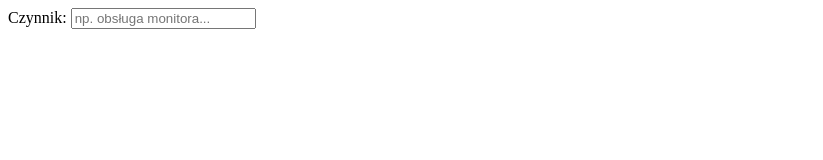
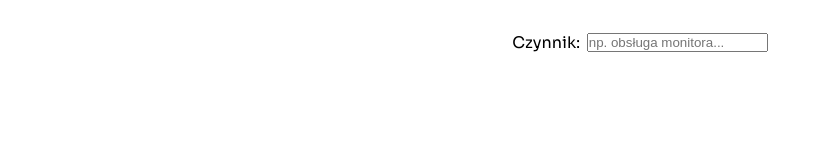
Before and after one commit to AI-Chriss/array-searcher, a plain HTML site: page index.html in a window 1280 px wide. Shown: the whole page, without its empty margins (0-823 px from the left). Drawn offline with Linux system fonts and the light colour scheme.

Commit message:
added link to js

```diff
--- a/index.html
+++ b/index.html
@@ -1,3 +1,13 @@
+<!DOCTYPE html>
+<html lang="en">
+<head>
+    <meta charset="UTF-8">
+    <meta name="viewport" content="width=device-width, initial-scale=1.0">
+    <title>array-searcher</title>
+    <link rel="stylesheet" href="style.css">
+</head>
+<body>
+
     <div class="input-container">
         <label for="input">Czynnik:</label>
         <input type="text" placeholder="np. obsługa monitora..." id="input"/>
@@ -7,6 +17,9 @@
         <p id="output"></p>
     </div>
 
+    <script src="script.js"></script>
     <link rel="preconnect" href="https://fonts.googleapis.com">
     <link rel="preconnect" href="https://fonts.gstatic.com" crossorigin>
     <link href="https://fonts.googleapis.com/css2?family=Sora:wght@400;600;800&display=swap" rel="stylesheet">
+</body>
+</html>
```
Lines whose indentation alone changed are shown as unchanged.
